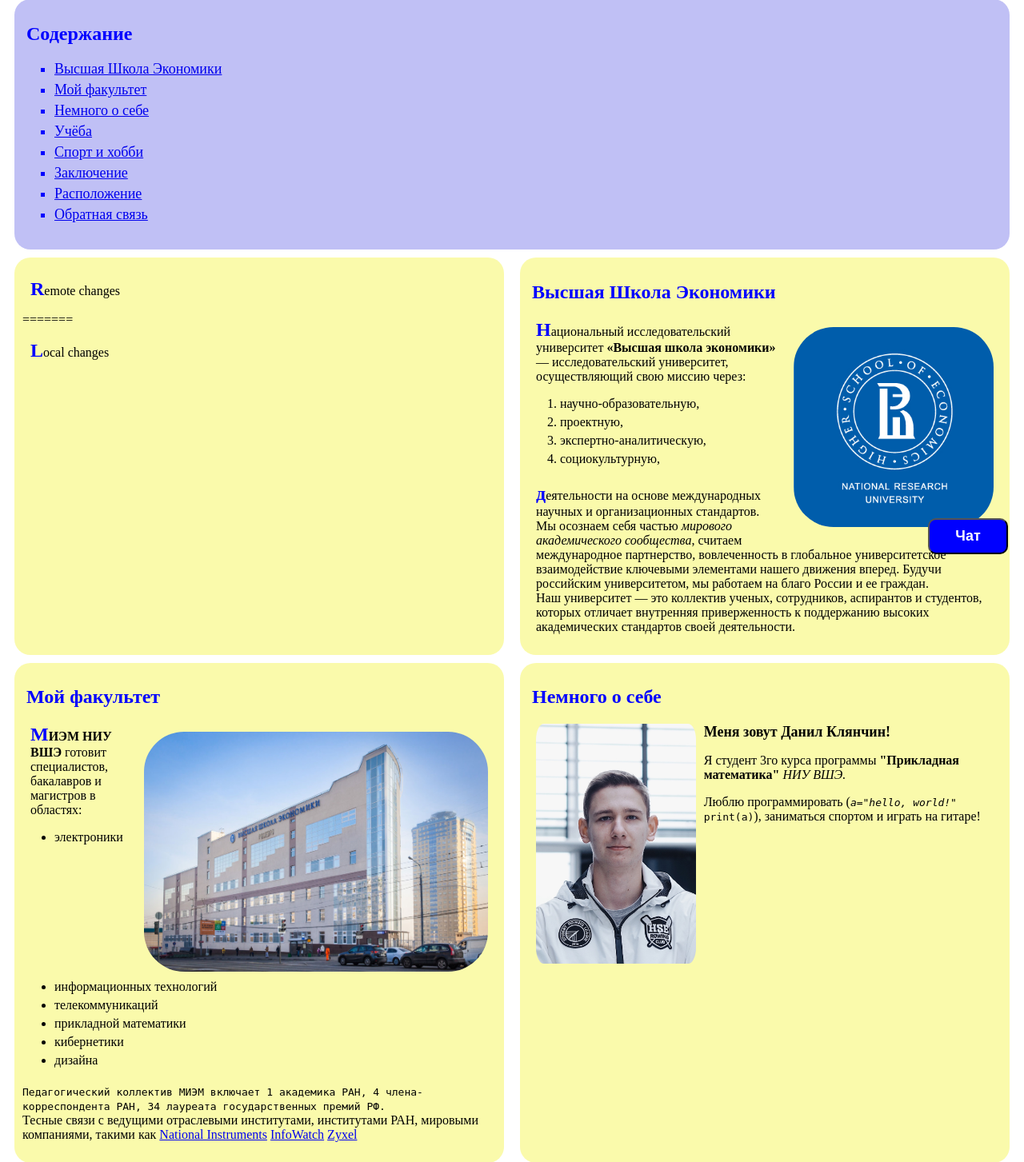
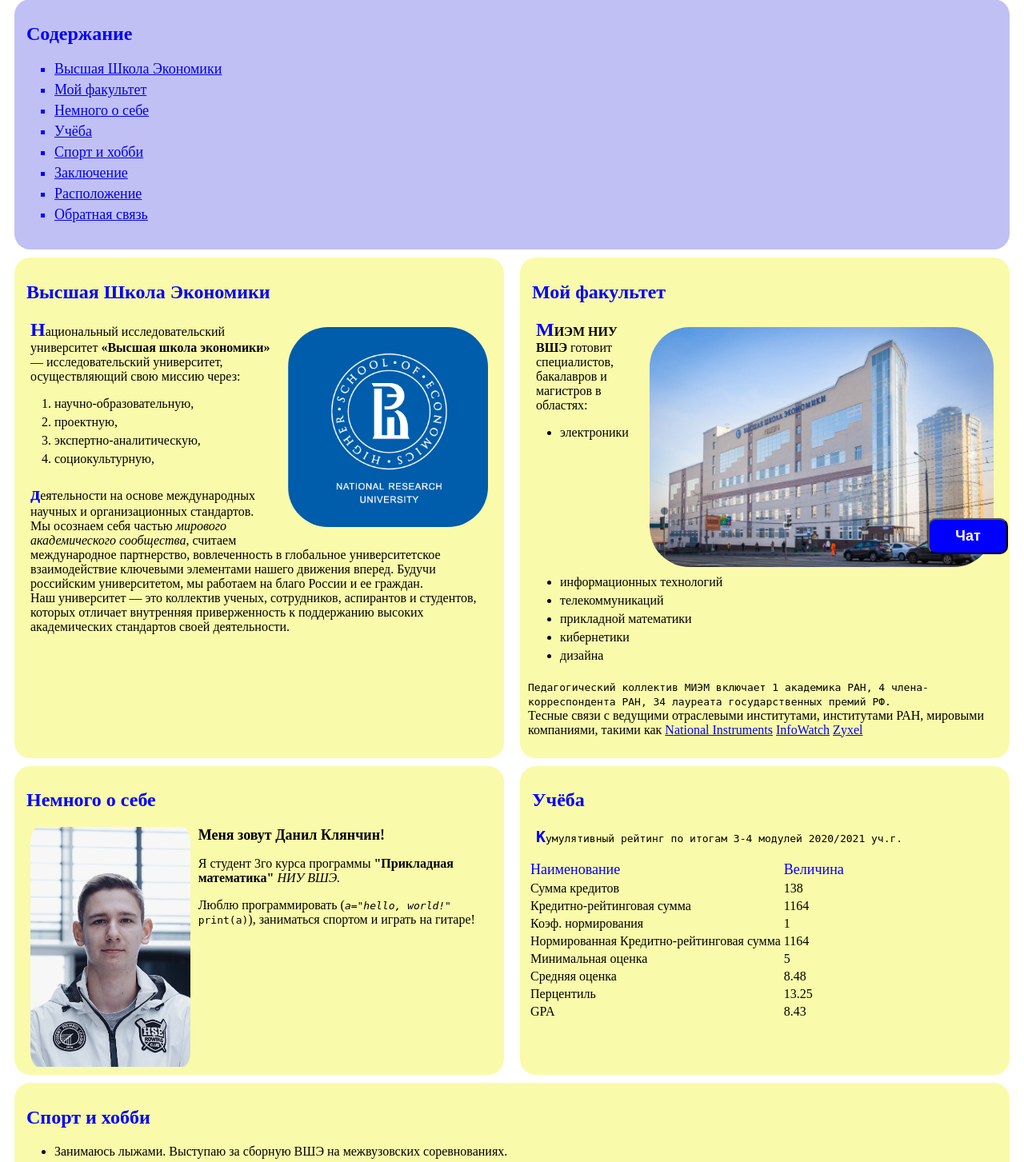
Before and after one commit to Danil527/web, a Node server app: page / in a window 1280 px wide. Shown: the part 87-1540 px from the top of the page at 80% size. Run offline with Node 20, Linux system fonts and the light colour scheme; some libraries are stand-ins or nearby versions.

Commit message:
update 2

```diff
--- a/express_site/views/index.html
+++ b/express_site/views/index.html
@@ -28,11 +28,6 @@
         </ul>
     </nav>
     <main>
-        <section>
-            <p>Remote changes</p>
-=======
-            <p>Local changes</p>
-        </section>
         <section id="sec1">
             <h2>Высшая Школа Экономики</h2>
             <img src="images/logo.jpg" class="university"></img>
```
